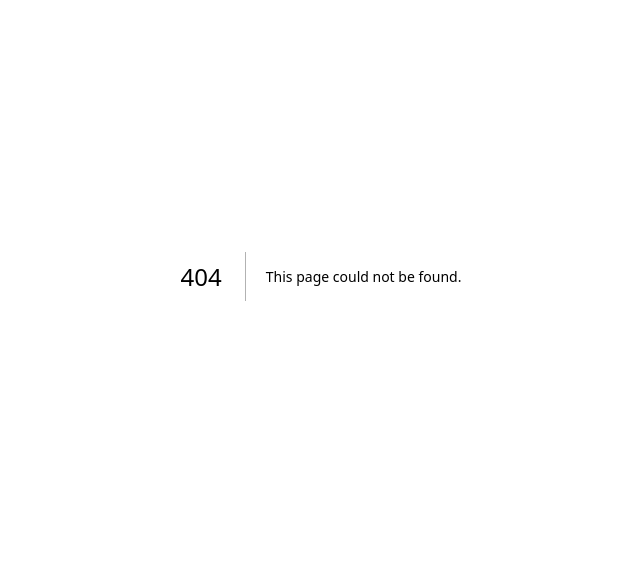
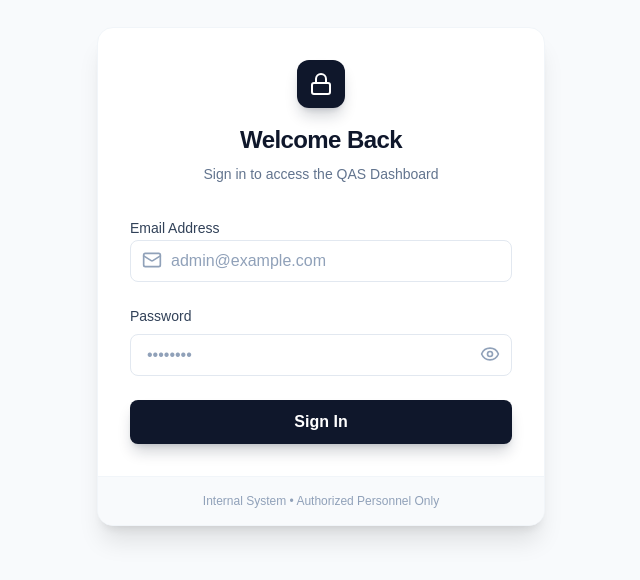
Before and after one commit to ArthurHoang15/qas-admin-dashboard, a Next.js app: page /login in a window 1280 px wide. Before the commit this address had no page. Shown: the part 124-704 px from the top of the page, without its empty margins (319-959 px from the left). Built offline with nearby package versions, Linux system fonts and the light colour scheme.

Commit message:
feat: implement login page and middleware for login logic

```diff
--- /dev/null
+++ b/app/login/actions.ts
@@ -0,0 +1,25 @@
+"use server";
+
+import { createClient } from "@/utils/supabase/server";
+import { redirect } from "next/navigation";
+import { revalidatePath } from "next/cache";
+
+export async function login(formData: FormData) {
+  const supabase = await createClient();
+
+  const email = formData.get("email") as string;
+  const password = formData.get("password") as string;
+
+  const { error } = await supabase.auth.signInWithPassword({
+    email,
+    password,
+  });
+
+  if (error) {
+    const errorMessage = encodeURIComponent("Sai email hoặc mật khẩu, vui lòng thử lại.");
+    return redirect(`/login?message=${errorMessage}`);
+  }
+
+  revalidatePath("/", "layout");
+  redirect("/");
+}
--- /dev/null
+++ b/app/login/login-form.tsx
@@ -0,0 +1,110 @@
+"use client"; // <--- BẮT BUỘC: Đánh dấu Client Component
+
+import { useState } from "react";
+import { Lock, Mail, Eye, EyeOff } from "lucide-react"; // Import thêm Eye, EyeOff
+import { login } from "./actions";
+
+// Nhận props từ cha truyền xuống
+interface LoginFormProps {
+  message?: string;
+}
+
+export default function LoginForm({ message }: LoginFormProps) {
+  // State để quản lý ẩn/hiện mật khẩu
+  const [showPassword, setShowPassword] = useState(false);
+
+  return (
+    <div className="w-full max-w-md bg-white rounded-2xl border border-slate-100 shadow-xl overflow-hidden">
+      <div className="p-8 pb-0 text-center">
+        <div className="mx-auto w-12 h-12 bg-slate-900 rounded-xl flex items-center justify-center mb-4 shadow-lg shadow-slate-900/20">
+          <Lock className="w-6 h-6 text-white" />
+        </div>
+        <h1 className="text-2xl font-bold text-slate-900 tracking-tight">
+          Welcome Back
+        </h1>
+        <p className="text-sm text-slate-500 mt-2">
+          Sign in to access the QAS Dashboard
+        </p>
+      </div>
+
+      <form className="p-8 space-y-6">
+        {/* INPUT EMAIL */}
+        <div className="space-y-2">
+          <label className="text-sm font-medium text-slate-700" htmlFor="email">
+            Email Address
+          </label>
+          <div className="relative">
+            <Mail className="absolute left-3 top-2.5 h-5 w-5 text-slate-400" />
+            <input
+              id="email"
+              name="email"
+              type="email"
+              placeholder="admin@example.com"
+              required
+              className="w-full pl-10 pr-4 py-2 border border-slate-200 rounded-lg text-slate-900 placeholder:text-slate-400 focus:outline-none focus:ring-2 focus:ring-slate-900 focus:border-transparent transition-all"
+            />
+          </div>
+        </div>
+
+        {/* INPUT PASSWORD (CÓ NÚT TOGGLE) */}
+        <div className="space-y-2">
+          <div className="flex items-center justify-between">
+            <label
+              className="text-sm font-medium text-slate-700"
+              htmlFor="password"
+            >
+              Password
+            </label>
+          </div>
+          <div className="relative">
+            <input
+              id="password"
+              name="password"
+              // Logic: Nếu showPassword = true thì type="text", ngược lại "password"
+              type={showPassword ? "text" : "password"}
+              placeholder="••••••••"
+              required
+              // pr-10 để chữ không bị đè lên icon mắt
+              className="w-full pl-4 pr-10 py-2 border border-slate-200 rounded-lg text-slate-900 placeholder:text-slate-400 focus:outline-none focus:ring-2 focus:ring-slate-900 focus:border-transparent transition-all"
+            />
+
+            {/* NÚT BẤM CON MẮT */}
+            <button
+              type="button" // Quan trọng: type="button" để không submit form
+              onClick={() => setShowPassword(!showPassword)}
+              className="absolute right-3 top-2.5 text-slate-400 hover:text-slate-600 transition-colors"
+            >
+              {showPassword ? (
+                <EyeOff className="h-5 w-5" /> // Mắt gạch chéo
+              ) : (
+                <Eye className="h-5 w-5" /> // Mắt mở
+              )}
+            </button>
+          </div>
+        </div>
+
+        {/* HIỂN THỊ LỖI */}
+        {message && (
+          <div className="p-3 bg-red-50 border border-red-100 rounded-lg flex items-center gap-2 text-sm text-red-600 animate-in fade-in slide-in-from-top-1">
+            <span>⚠️</span>
+            <p>{message}</p>
+          </div>
+        )}
+
+        {/* NÚT SIGN IN */}
+        <button
+          formAction={login}
+          className="w-full bg-slate-900 hover:bg-slate-800 text-white font-semibold py-2.5 rounded-lg transition-all duration-200 shadow-lg shadow-slate-900/20 active:scale-[0.98]"
+        >
+          Sign In
+        </button>
+      </form>
+
+      <div className="px-8 py-4 bg-slate-50 border-t border-slate-100 text-center">
+        <p className="text-xs text-slate-400">
+          Internal System • Authorized Personnel Only
+        </p>
+      </div>
+    </div>
+  );
+}
--- /dev/null
+++ b/app/login/page.tsx
@@ -0,0 +1,20 @@
+import LoginForm from "./login-form"; // Import component vừa tạo
+
+interface LoginPageProps {
+  searchParams: Promise<{
+    message?: string;
+    error?: string;
+  }>;
+}
+
+export default async function LoginPage(props: LoginPageProps) {
+  // Await searchParams (đặc thù Next.js 15)
+  const searchParams = await props.searchParams;
+
+  return (
+    <div className="min-h-screen flex items-center justify-center bg-slate-50 p-4">
+      {/* Gọi Client Component và truyền message vào */}
+      <LoginForm message={searchParams?.message} />
+    </div>
+  );
+}
--- /dev/null
+++ b/app/page.tsx
@@ -0,0 +1,15 @@
+import { createClient } from "@/utils/supabase/server";
+import { redirect } from "next/navigation";
+
+export default async function RootPage() {
+  const supabase = await createClient();
+  const {
+    data: { user },
+  } = await supabase.auth.getUser();
+
+  if (user) {
+    redirect("/dashboard");
+  } else {
+    redirect("/login");
+  }
+}
--- /dev/null
+++ b/middleware.ts
@@ -0,0 +1,43 @@
+import { type NextRequest, NextResponse } from "next/server";
+import { createMiddlewareClient } from "@/utils/supabase/middleware";
+
+export async function middleware(request: NextRequest) {
+  const { supabase, response } = await createMiddlewareClient(request);
+
+  const {
+    data: { user },
+  } = await supabase.auth.getUser();
+
+  // --- LOGIC BẢO VỆ (GIỮ NGUYÊN) ---
+
+  // Nếu user đang cố vào các trang dashboard (không phải trang login)
+  if (!request.nextUrl.pathname.startsWith("/login")) {
+
+    // Chưa đăng nhập -> Đá về Login
+    if (!user) {
+      return NextResponse.redirect(new URL("/login", request.url));
+    }
+
+    // Đã đăng nhập nhưng KHÔNG PHẢI ADMIN -> Đá ra ngoài
+    if (user.email !== process.env.ADMIN_EMAIL) {
+      await supabase.auth.signOut();
+      return NextResponse.redirect(new URL("/login?message=Unauthorized Access", request.url));
+    }
+  }
+
+  // Nếu đã login rồi mà cố vào lại trang Login -> Đá về Dashboard
+  if (request.nextUrl.pathname.startsWith("/login") && user) {
+     if (user.email === process.env.ADMIN_EMAIL) {
+        return NextResponse.redirect(new URL("/", request.url));
+     }
+  }
+
+  // 3. Quan trọng: Trả về response đã được xử lý cookie
+  return response;
+}
+
+export const config = {
+  matcher: [
+    "/((?!api|_next/static|_next/image|favicon.ico).*)",
+  ],
+};
--- /dev/null
+++ b/utils/supabase/client.ts
@@ -0,0 +1,8 @@
+import { createBrowserClient } from "@supabase/ssr";
+
+export function createClient() {
+    return createBrowserClient(
+        process.env.NEXT_PUBLIC_SUPABASE_URL!,
+        process.env.NEXT_PUBLIC_SUPABASE_ANON_KEY!
+    );
+}
--- /dev/null
+++ b/utils/supabase/middleware.ts
@@ -0,0 +1,30 @@
+import { createServerClient } from '@supabase/ssr';
+import { NextResponse, type NextRequest } from 'next/server';
+
+export async function createMiddlewareClient(request: NextRequest) {
+  const response = NextResponse.next({
+    request: {
+      headers: request.headers,
+    },
+  });
+
+  const supabase = createServerClient(
+    process.env.NEXT_PUBLIC_SUPABASE_URL!,
+    process.env.NEXT_PUBLIC_SUPABASE_ANON_KEY!,
+    {
+      cookies: {
+        getAll() {
+          return request.cookies.getAll();
+        },
+        setAll(cookiesToSet) {
+          cookiesToSet.forEach(({ name, value, options }) => {
+            request.cookies.set(name, value);
+            response.cookies.set(name, value, options);
+          });
+        },
+      },
+    }
+  );
+
+  return { supabase, response };
+}
--- /dev/null
+++ b/utils/supabase/server.ts
@@ -0,0 +1,28 @@
+import { createServerClient } from "@supabase/ssr";
+import { cookies } from "next/headers";
+
+export async function createClient() {
+    const cookieStore = await cookies();
+
+    return createServerClient(
+    process.env.NEXT_PUBLIC_SUPABASE_URL!,
+    process.env.NEXT_PUBLIC_SUPABASE_ANON_KEY!,
+    {
+      cookies: {
+        getAll() {
+          return cookieStore.getAll();
+        },
+
+        setAll(cookiesToSet) {
+          try {
+            cookiesToSet.forEach(({ name, value, options }) =>
+              cookieStore.set(name, value, options)
+            );
+          } catch {
+
+          }
+        },
+      },
+    }
+  );
+}
```
